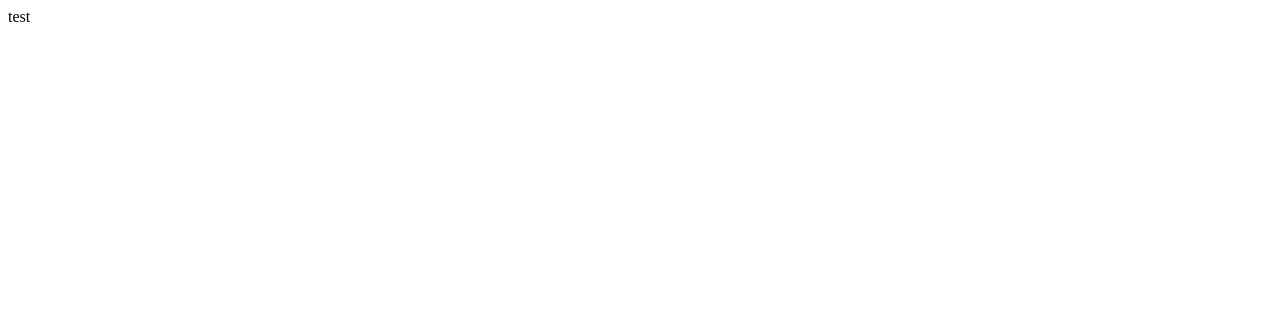
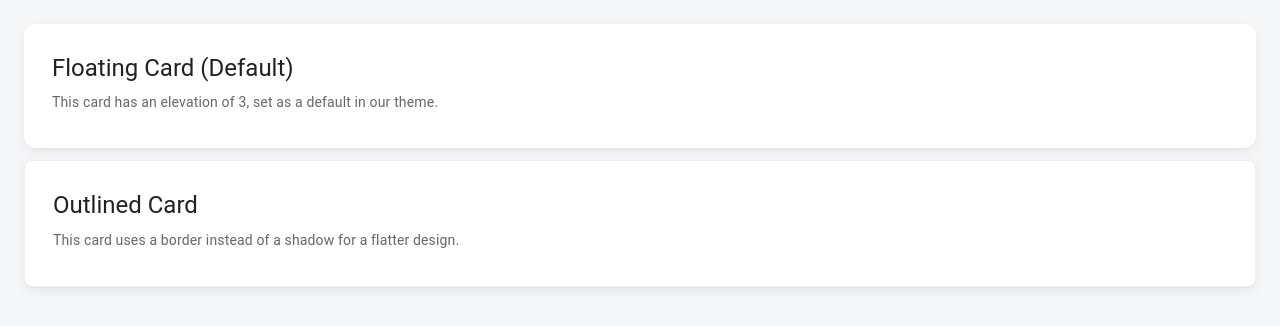
Before and after one commit to bwenzinger/customizable-dashboard, a React (Vite) app: page / in a window 1280 px wide. Shown: the top 326 px of the page. Built offline with nearby package versions, Linux system fonts and the light colour scheme.

Commit message:
updated theming + start of custom theming

```diff
--- a/src/App.tsx
+++ b/src/App.tsx
@@ -1,122 +1,49 @@
-import { useState } from 'react';
-import reactLogo from './assets/react.svg';
-import viteLogo from './assets/vite.svg';
-import heroImg from './assets/hero.png';
-import { Stack } from '@mui/material';
+import {
+  Box,
+  Card,
+  CardContent,
+  Stack,
+  Typography,
+  useTheme,
+} from '@mui/material';
 
 function App() {
-  const [count, setCount] = useState(0);
-
-  return <Stack>test</Stack>;
+  const theme = useTheme();
 
   return (
-    <>
-      <section id="center">
-        <div className="hero">
-          <img src={heroImg} className="base" width="170" height="179" alt="" />
-          <img src={reactLogo} className="framework" alt="React logo" />
-          <img src={viteLogo} className="vite" alt="Vite logo" />
-        </div>
-        <div>
-          <h1>Get started</h1>
-          <p>
-            Edit <code>src/App.tsx</code> and save to test <code>HMR</code>
-          </p>
-        </div>
-        <button
-          className="counter"
-          onClick={() => setCount((count) => count + 1)}
+    // Use a Box with padding to see the background color
+    <Box sx={{ p: 6 }}>
+      <Stack spacing={3}>
+        <Card sx={{ ...theme.customStyles.floatingCard }}>
+          <CardContent>
+            <Typography gutterBottom variant="h5" component="div">
+              Floating Card (Default)
+            </Typography>
+            <Typography variant="body2" color="text.secondary">
+              This card has an elevation of 3, set as a default in our theme.
+            </Typography>
+          </CardContent>
+        </Card>
+
+        {/* For a card with a border instead, use variant="outlined" */}
+        <Card
+          sx={{
+            backgroundColor: 'green',
+            ...theme.customStyles.floatingCard,
+            ...theme.customStyles.interactiveCard,
+          }}
         >
-          Count is {count}
-        </button>
-      </section>
-
-      <div className="ticks"></div>
-
-      <section id="next-steps">
-        <div id="docs">
-          <svg className="icon" role="presentation" aria-hidden="true">
-            <use href="/icons.svg#documentation-icon"></use>
-          </svg>
-          <h2>Documentation</h2>
-          <p>Your questions, answered</p>
-          <ul>
-            <li>
-              <a href="https://vite.dev/" target="_blank">
-                <img className="logo" src={viteLogo} alt="" />
-                Explore Vite
-              </a>
-            </li>
-            <li>
-              <a href="https://react.dev/" target="_blank">
-                <img className="button-icon" src={reactLogo} alt="" />
-                Learn more
-              </a>
-            </li>
-          </ul>
-        </div>
-        <div id="social">
-          <svg className="icon" role="presentation" aria-hidden="true">
-            <use href="/icons.svg#social-icon"></use>
-          </svg>
-          <h2>Connect with us</h2>
-          <p>Join the Vite community</p>
-          <ul>
-            <li>
-              <a href="https://github.com/vitejs/vite" target="_blank">
-                <svg
-                  className="button-icon"
-                  role="presentation"
-                  aria-hidden="true"
-                >
-                  <use href="/icons.svg#github-icon"></use>
-                </svg>
-                GitHub
-              </a>
-            </li>
-            <li>
-              <a href="https://chat.vite.dev/" target="_blank">
-                <svg
-                  className="button-icon"
-                  role="presentation"
-                  aria-hidden="true"
-                >
-                  <use href="/icons.svg#discord-icon"></use>
-                </svg>
-                Discord
-              </a>
-            </li>
-            <li>
-              <a href="https://x.com/vite_js" target="_blank">
-                <svg
-                  className="button-icon"
-                  role="presentation"
-                  aria-hidden="true"
-                >
-                  <use href="/icons.svg#x-icon"></use>
-                </svg>
-                X.com
-              </a>
-            </li>
-            <li>
-              <a href="https://bsky.app/profile/vite.dev" target="_blank">
-                <svg
-                  className="button-icon"
-                  role="presentation"
-                  aria-hidden="true"
-                >
-                  <use href="/icons.svg#bluesky-icon"></use>
-                </svg>
-                Bluesky
-              </a>
-            </li>
-          </ul>
-        </div>
-      </section>
-
-      <div className="ticks"></div>
-      <section id="spacer"></section>
-    </>
+          <CardContent>
+            <Typography gutterBottom variant="h5" component="div">
+              Outlined Card
+            </Typography>
+            <Typography variant="body2" color="text.secondary">
+              This card uses a border instead of a shadow for a flatter design.
+            </Typography>
+          </CardContent>
+        </Card>
+      </Stack>
+    </Box>
   );
 }
 
--- a/src/main.tsx
+++ b/src/main.tsx
@@ -1,9 +1,14 @@
 import { StrictMode } from 'react';
 import { createRoot } from 'react-dom/client';
 import App from './App.tsx';
+import { CssBaseline, ThemeProvider } from '@mui/material';
+import theme from './theme.ts';
 
 createRoot(document.getElementById('root')!).render(
   <StrictMode>
-    <App />
+    <ThemeProvider theme={theme}>
+      <CssBaseline />
+      <App />
+    </ThemeProvider>
   </StrictMode>
 );
--- /dev/null
+++ b/src/theme.ts
@@ -0,0 +1,59 @@
+import { createTheme } from '@mui/material/styles';
+
+const PAGE_PADDING_X = 20;
+const PAGE_PADDING_BOTTOM = 20;
+const MAX_SHADOW_HORIZONTAL_GUTTER = 20; // this should be adjusted if customStyles -> interactiveCard boxShadow is updated
+const MAX_SHADOW_VERTICAL_GUTTER = 20; // this should be adjusted if customStyles -> interactiveCard boxShadow is updated
+
+// Create a theme instance.
+let theme = createTheme({
+  spacing: 4,
+  palette: {
+    background: {
+      // A modern, cool gray often used in dashboards (Google/Stripe style)
+      default: '#F4F6F8',
+    },
+  },
+  components: {
+    MuiCard: {
+      defaultProps: {
+        // Disable default elevation to rely on custom box-shadow
+        elevation: 0,
+      },
+    },
+  },
+});
+
+// Augment the theme with custom styles that can reference the base theme
+theme = createTheme(theme, {
+  customStyles: {
+    floatingCard: {
+      boxShadow:
+        '0px 1px 2px rgba(16, 24, 40, 0.04),0px 4px 12px rgba(16, 24, 40, 0.06)',
+      borderRadius: '12px',
+      backgroundColor: '#ffffff',
+      padding: 3,
+      transition:
+        'box-shadow 180ms cubic-bezier(0.2, 0, 0, 1),transform 180ms cubic-bezier(0.2, 0, 0, 1)',
+    },
+    interactiveCard: {
+      border: `1px solid ${theme.palette.grey[200]}`,
+      borderRadius: '8px',
+      ':hover': {
+        transform: 'translateY(-2px)',
+        boxShadow:
+          '0px 4px 8px rgba(16, 24, 40, 0.06),0px 12px 24px rgba(16, 24, 40, 0.10)',
+        cursor: 'pointer',
+      },
+    },
+    pagePaddingBottom: {
+      paddingBottom: `${PAGE_PADDING_BOTTOM}px`,
+    },
+    shadowGutter: {
+      marginX: `-${MAX_SHADOW_HORIZONTAL_GUTTER}px`,
+      paddingX: `${MAX_SHADOW_HORIZONTAL_GUTTER}px`,
+    },
+  },
+});
+
+export default theme;
```
Also changed, not shown: src/mui.d.ts (added, +22 -0 lines).
